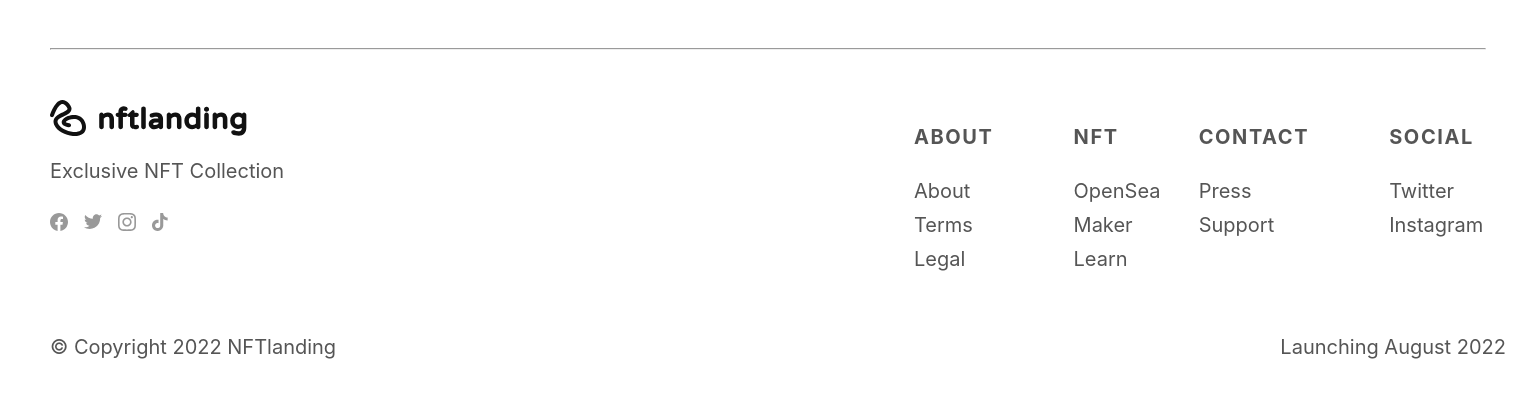
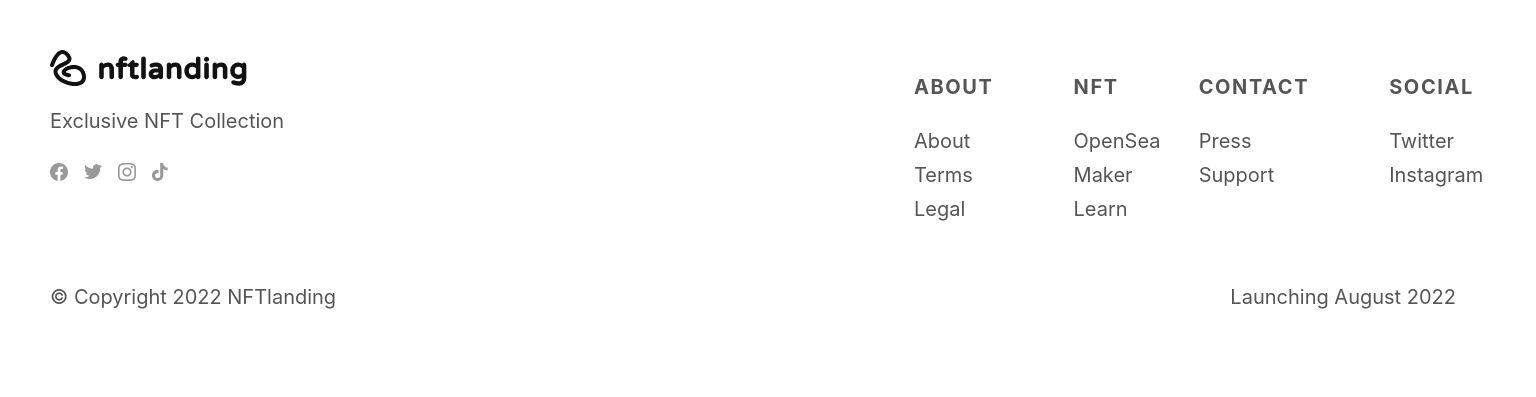
Before and after one commit to Pauliusstep/Pirmasis-egzaminas, a plain HTML site: page index.html in a window 1536 px wide. Shown: the part 2343-2740 px from the top of the page. Drawn offline with nearby package versions, Linux system fonts and the light colour scheme.

Commit message:
Galutinis pataisymas.

```diff
--- a/styles.css
+++ b/styles.css
@@ -32,8 +32,10 @@ footer,
 .launching-1,
 .le,
 footer,
-.lenteles {
+.lenteles,
+ {
     margin-left: 50px;
+
 }
 }
 
@@ -155,11 +157,15 @@ section.le p {
     line-height: 150%;
     padding-top: 10px;
     width: 295px;
-
 }
 section.le p {
     width: 364px;
+}
 
+@media ( min-width:1400px) {
+    .le {
+        margin-left: 50px;
+    }
 }
 
 .free-nft {
@@ -240,6 +246,7 @@ section.le p {
 @media ( min-width:1400px) {
     .scrolling-wrapper {
        justify-content: center;
+       margin-bottom: 90px;
     }
 }
 
@@ -352,12 +359,20 @@ th {
 }
 
 hr {
-    margin: 80px 0 0 0;
+    margin: 70px 0 20px 0;
 }
 
+.hr {
+    margin: 0 0 40px 0;
+}
+@media (min-width:1400px){
+    .hr{
+        margin: 0 50px 50px;
+    }
+}
 @media ( min-width:1400px) {
     hr {
-        margin: 70px 50px 50px 50px
+        margin: 0 50px 50px 50px
     }
 }
 
@@ -433,6 +448,12 @@ li {
     margin:40px 0 70px 0;
 }
 
+@media (min-width:1400px) {
+    .august {
+        margin-right: 50px;
+    }
+}
+
 @media ( max-width:1400px) {
     .august {
         display: none;
```
Also changed, not shown: index.html (+0 -1 lines).
